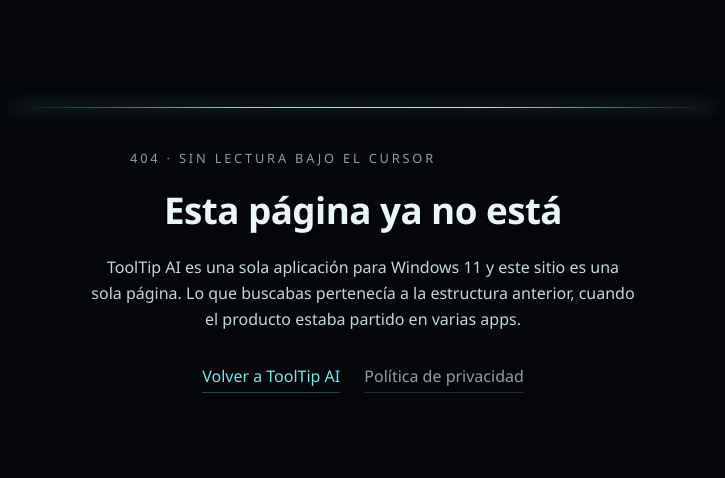
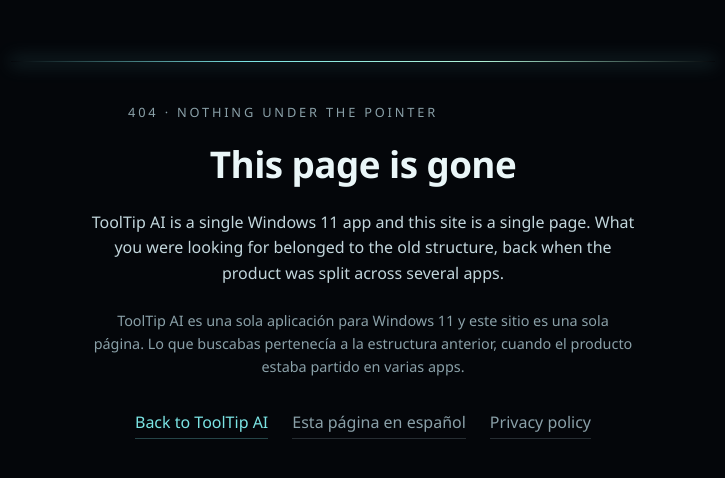
Before and after one commit to dixi3stdgdl-design/tooltip-ai-site, a plain HTML site: page 404.html in a window 1280 px wide. Shown: the part 150-628 px from the top of the page, without its empty margins (277-1002 px from the left). Drawn offline with Linux system fonts and the light colour scheme.

Commit message:
sitio: la 404 responde en el idioma de la portada
Con la raiz en ingles, una pagina de error en espanol era el unico sitio donde
un visitante nuevo podia acabar en un idioma que no habia elegido. El ingles va
arriba y el espanol se queda debajo, en sordina, con un enlace a /es/ para el
que prefiera la portada en su idioma.

```diff
--- a/404.html
+++ b/404.html
@@ -1,9 +1,9 @@
 <!DOCTYPE html>
-<html lang="es">
+<html lang="en">
 <head>
 <meta charset="UTF-8">
 <meta name="viewport" content="width=device-width, initial-scale=1.0">
-<title>Página no encontrada — ToolTip AI</title>
+<title>Page not found — ToolTip AI</title>
 <meta name="robots" content="noindex">
 <link rel="icon" href="/favicon.ico">
 <style>
@@ -30,7 +30,10 @@
     margin:0 0 .75rem;
   }
   h1{font-size:clamp(1.6rem,4vw,2.3rem);font-weight:600;margin:0 0 1rem;letter-spacing:-.015em}
-  p{margin:0 auto 2rem;max-width:34rem;color:#C2D6DC}
+  p{margin:0 auto 1.4rem;max-width:34rem;color:#C2D6DC}
+  /* La version en espanol va por debajo y en sordina: la pagina responde en el
+     idioma de la portada, que es la raiz en ingles. */
+  .alt{font-size:.9rem;color:var(--bruma);margin-bottom:2rem}
   .acciones{display:flex;gap:1.5rem;justify-content:center;flex-wrap:wrap}
   a{color:var(--agua);text-decoration:none;border-bottom:1px solid rgba(123,228,228,.28);padding-bottom:2px}
   a:hover{color:var(--menta);border-bottom-color:var(--menta)}
@@ -42,13 +45,16 @@
 <body>
 <main class="caja">
   <span class="haz" aria-hidden="true"></span>
-  <p class="codigo">404 · sin lectura bajo el cursor</p>
-  <h1>Esta página ya no está</h1>
-  <p>ToolTip AI es una sola aplicación para Windows 11 y este sitio es una sola página.
+  <p class="codigo">404 · nothing under the pointer</p>
+  <h1>This page is gone</h1>
+  <p>ToolTip AI is a single Windows 11 app and this site is a single page. What you were
+     looking for belonged to the old structure, back when the product was split across several apps.</p>
+  <p class="alt">ToolTip AI es una sola aplicación para Windows 11 y este sitio es una sola página.
      Lo que buscabas pertenecía a la estructura anterior, cuando el producto estaba partido en varias apps.</p>
   <nav class="acciones">
-    <a href="/">Volver a ToolTip AI</a>
-    <a class="secundaria" href="/privacy/">Política de privacidad</a>
+    <a href="/">Back to ToolTip AI</a>
+    <a class="secundaria" href="/es/">Esta página en español</a>
+    <a class="secundaria" href="/privacy/en.html">Privacy policy</a>
   </nav>
 </main>
 </body>
```
